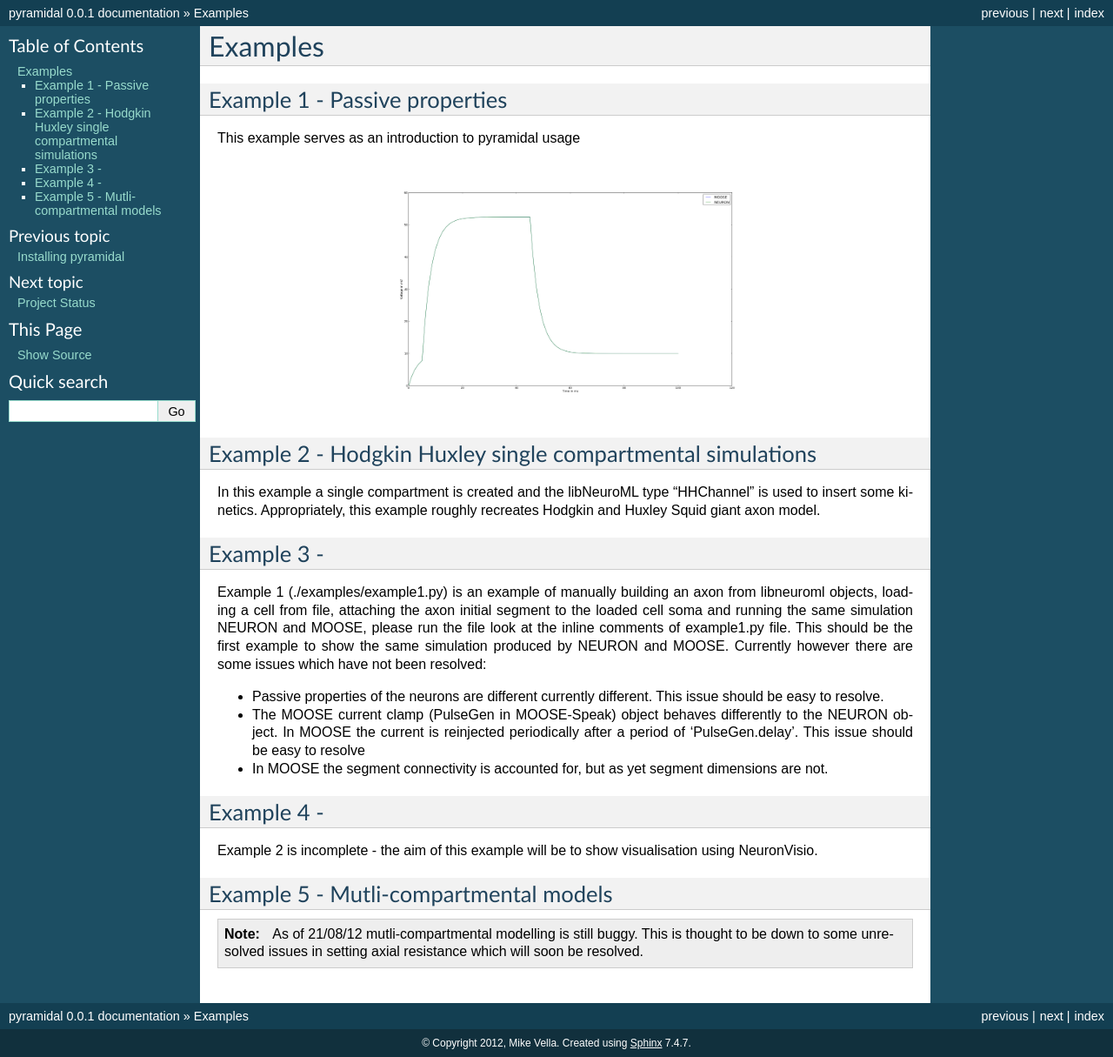
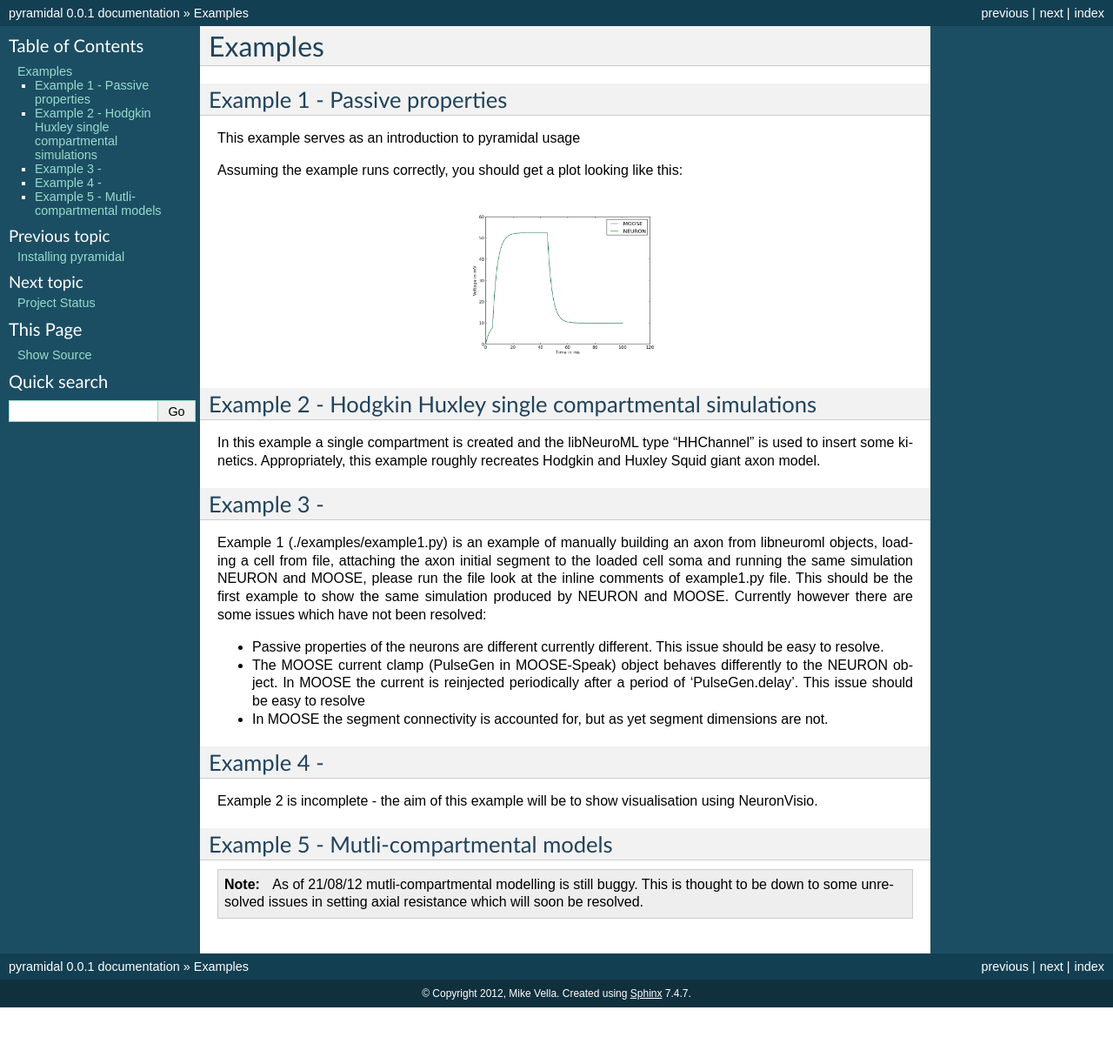
Before and after one commit to vellamike/pyramidal, a Sphinx documentation site: the page built from doc/examples.rst, in a window 1280 px wide. Shown: the whole page at 87% size. Built offline with Sphinx 7.4.7, drawn with Linux system fonts in a browser that asks for light colours; after the commit the page ends 1158 px from its top, so only the background shows below that.

Commit message:
fixing image size

```diff
--- a/doc/examples.rst
+++ b/doc/examples.rst
@@ -5,8 +5,11 @@
 ------------------------------
 This example serves as an introduction to pyramidal usage
 
+
+Assuming the example runs correctly, you should get a plot looking like this:
+
 .. figure:: /figs/example1.png
-   :scale: 20 %
+   :scale: 30 %
    :alt: alt..
 
 Example 2 - Hodgkin Huxley single compartmental simulations
```
Also changed, not shown: doc/figs/example1.png.
